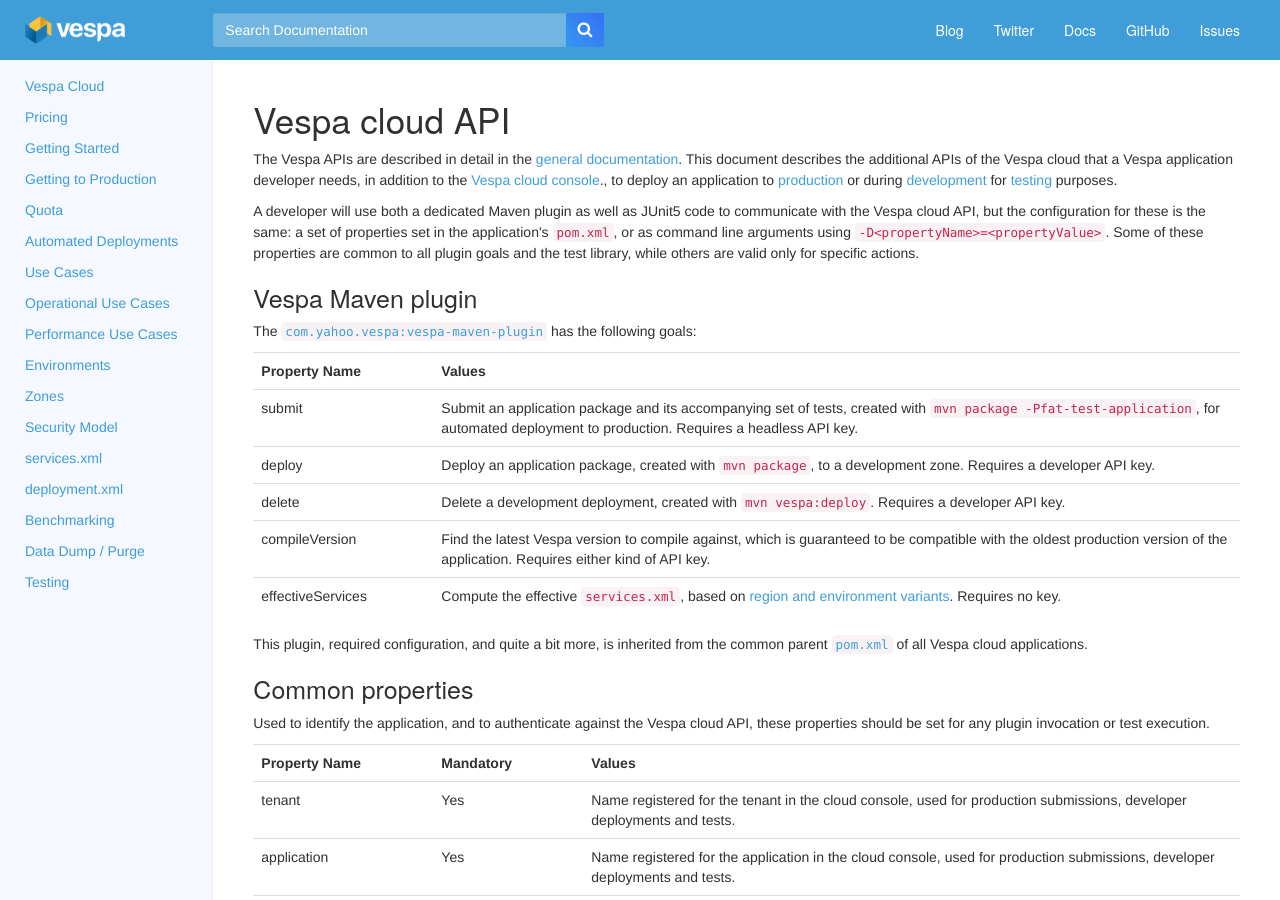
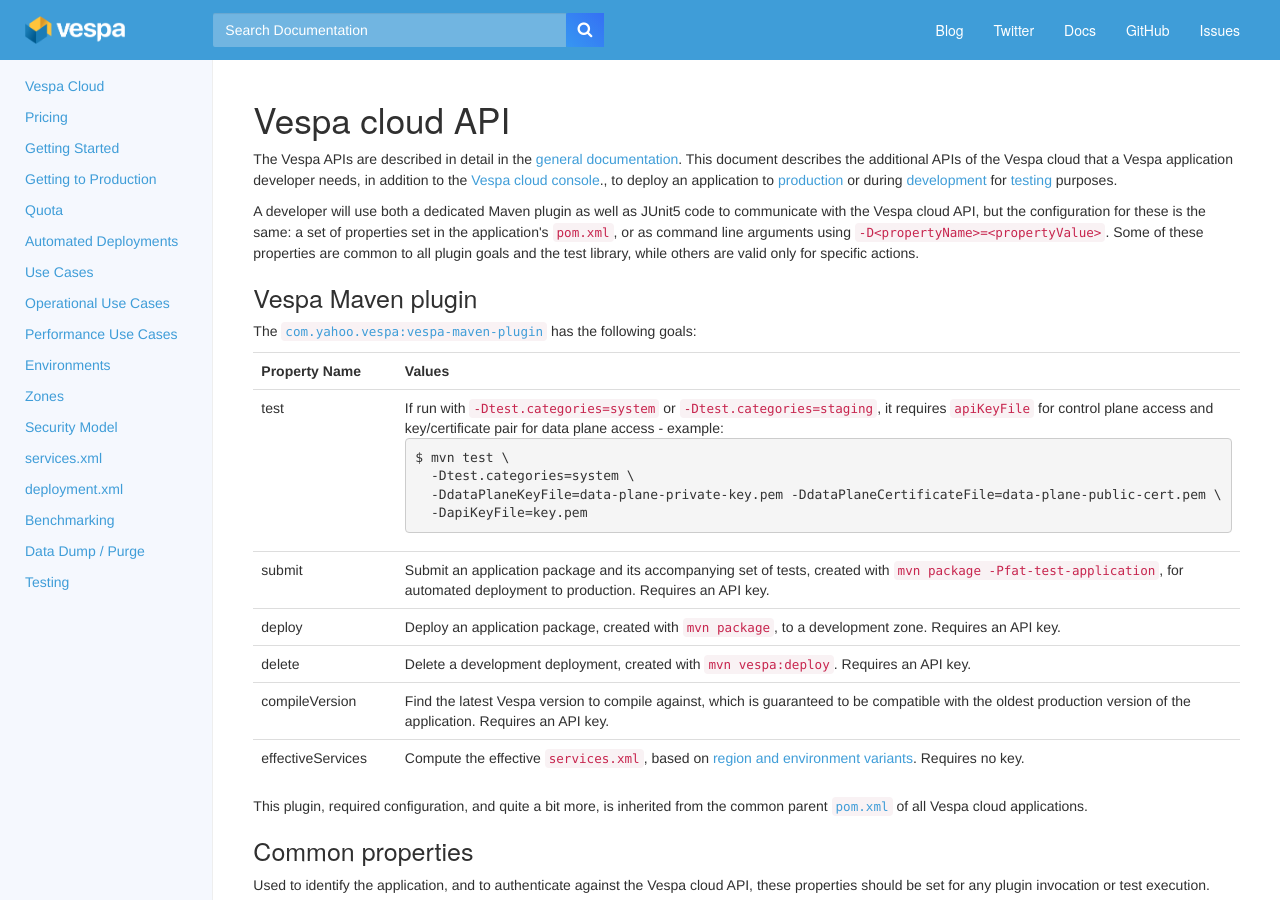
Before and after one commit to vespa-engine/cloud, a Jekyll site: the page built from reference/vespa-cloud-api.html, in a window 1280 px wide and 900 px high. Built offline with Jekyll 4.4.1, drawn with Linux system fonts in a browser that asks for light colours.

Commit message:
mvn test requirements

```diff
--- a/reference/vespa-cloud-api.html
+++ b/reference/vespa-cloud-api.html
@@ -27,23 +27,37 @@ com.yahoo.vespa:vespa-maven-plugin</a></code> has the following goals:
     <th style="width:180px">Property Name</th>
     <th>Values</th>
   </tr><tr>
+    <td>test</td>
+    <td>If run with <code>-Dtest.categories=system</code>
+        or <code>-Dtest.categories=staging</code>,
+        it requires <code>apiKeyFile</code> for control plane access
+        and key/certificate pair for data plane access - example:
+<pre>
+$ mvn test \
+  -Dtest.categories=system \
+  -DdataPlaneKeyFile=data-plane-private-key.pem -DdataPlaneCertificateFile=data-plane-public-cert.pem \
+  -DapiKeyFile=key.pem
+</pre>
+    </td>
+  </tr><tr>
     <td>submit</td>
     <td>Submit an application package and its accompanying set of tests,
         created with <code>mvn package -Pfat-test-application</code>,
-        for automated deployment to production. Requires a headless API key.</td>
+        for automated deployment to production.
+        Requires an API key.</td>
   </tr><tr>
     <td>deploy</td>
     <td>Deploy an application package, created with <code>mvn package</code>, to a development zone.
-        Requires a developer API key.</td>
+        Requires an API key.</td>
   </tr><tr>
     <td>delete</td>
     <td>Delete a development deployment, created with <code>mvn vespa:deploy</code>.
-        Requires a developer API key.</td>
+        Requires an API key.</td>
   </tr><tr>
     <td>compileVersion</td>
     <td>Find the latest Vespa version to compile against,
         which is guaranteed to be compatible with the oldest production version of the application.
-        Requires either kind of API key.</td>
+        Requires an API key.</td>
   </tr><tr>
     <td>effectiveServices</td>
     <td>Compute the effective <code>services.xml</code>, based on
```
